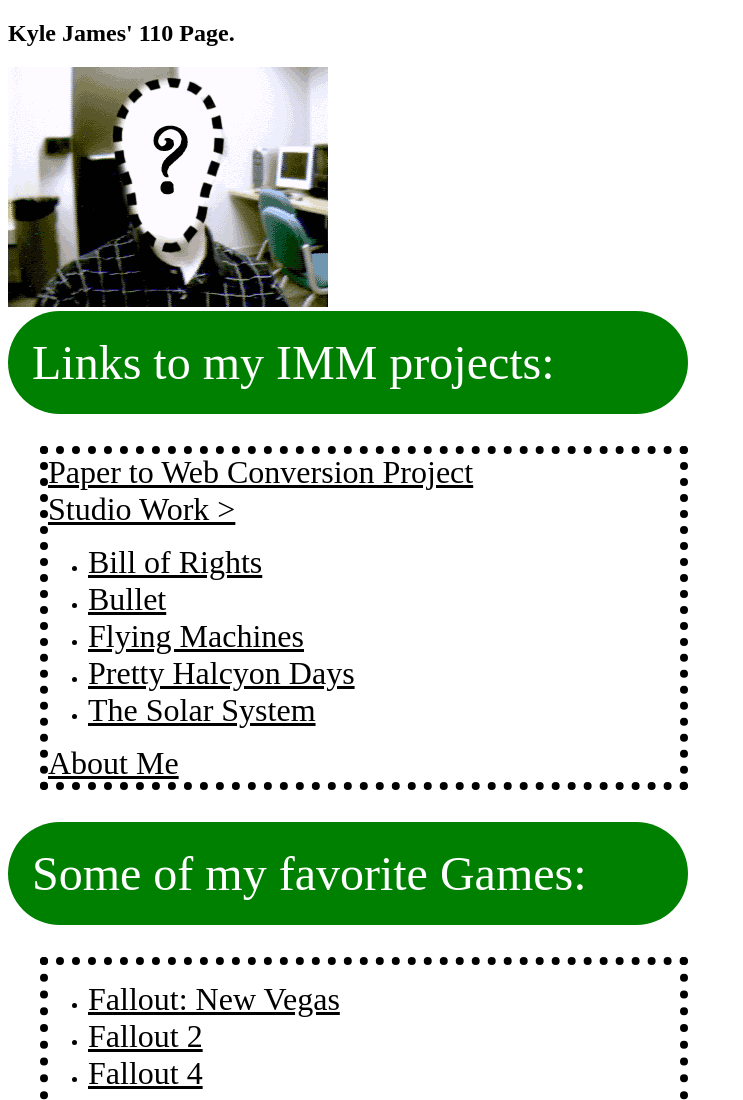
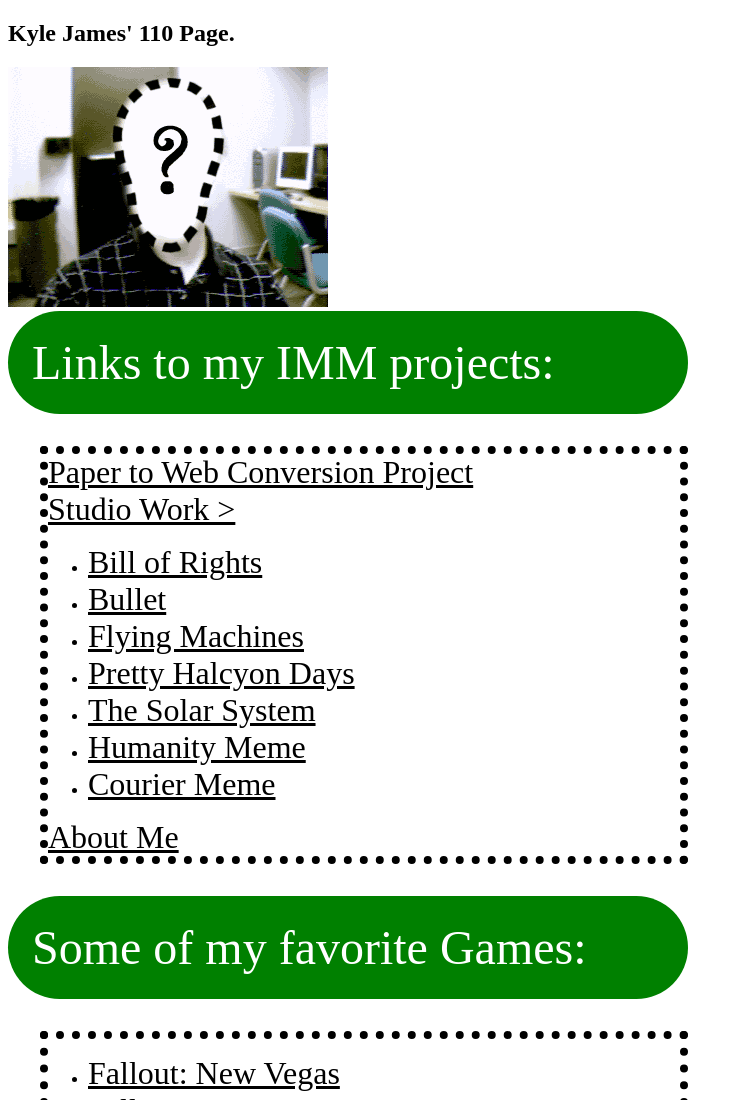
Before and after one commit to kylejames0408/IGME-110, a plain HTML site: page website/index.html in a window 1280 px wide. Shown: the top 1100 px of the page, without its empty margins (0-743 px from the left). Drawn offline with Linux system fonts and the light colour scheme.

Commit message:
Update homepage
Updated the homepage to include all of the links.

```diff
--- a/website/index.html
+++ b/website/index.html
@@ -22,6 +22,8 @@
 		<li><a href="studio/flyingmachines.html">Flying Machines</a></li>
 		<li><a href="studio/nash.html">Pretty Halcyon Days</a></li>
 		<li><a href="studio/solarstart.html">The Solar System</a></li>
+		<li><a href="studio/humanitymeme.html">Humanity Meme</a></li>
+		<li><a href="studio/couriermeme.html">Courier Meme</a></li>
 		</ul>
 		<a href="aboutme">About Me</a><br/>
 	</div>
```
